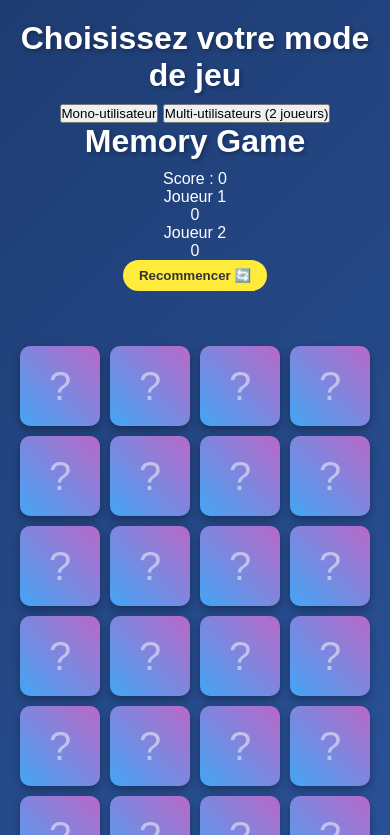
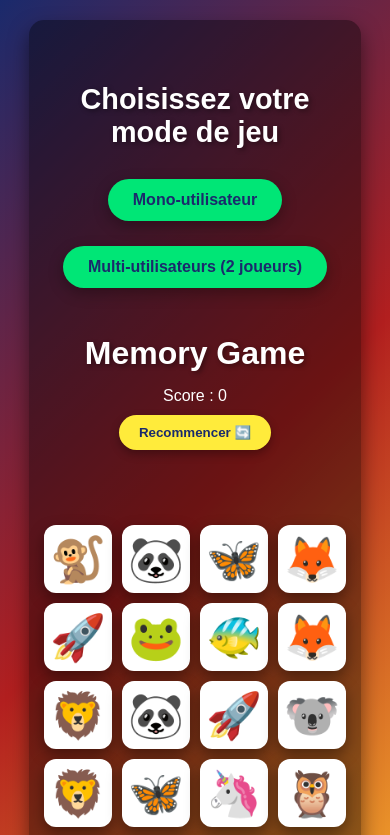
Before and after one commit to Meschackb/Memory-game, a plain HTML site: page index.html in a window 390 px wide. Both pictures are taken after a click on the button "Mono-utilisateur". Shown: the top 835 px of the page. Drawn offline with Linux system fonts and the light colour scheme.

Commit message:
Update style.css

```diff
--- a/style.css
+++ b/style.css
@@ -7,89 +7,185 @@
 
 body {
     font-family: 'Poppins', sans-serif;
-    background: linear-gradient(135deg, #1e3c72 0%, #2a5298 100%);
+    /* Nouveau dégradé plus dynamique */
+    background: linear-gradient(135deg, #1a2a6c 0%, #b21f1f 50%, #fdbb2d 100%);
     min-height: 100vh;
     display: flex;
     justify-content: center;
     align-items: center;
     color: #fff;
     padding: 20px;
+    overflow-y: auto; /* Permet le scroll sur petits écrans */
 }
 
 .container {
     text-align: center;
-    max-width: 600px;
+    max-width: 650px; /* Légèrement plus large */
     width: 100%;
+    background-color: rgba(0, 0, 0, 0.4); /* Fond semi-transparent pour le container */
+    border-radius: 15px;
+    padding: 25px;
+    box-shadow: 0 10px 20px rgba(0, 0, 0, 0.5);
 }
 
-/* En-tête */
-header {
-    margin-bottom: 10px;
+/* Gestion des écrans (accueil vs jeu) */
+.screen {
+    display: none;
+    animation: fadeIn 0.8s ease-out;
 }
 
-h1 {
-    font-weight: 600;
-    margin-bottom: 10px;
-    text-shadow: 2px 2px 4px rgba(0,0,0,0.3);
+.screen.active {
+    display: block;
 }
 
-.stats-container {
+@keyframes fadeIn {
+    from { opacity: 0; transform: translateY(20px); }
+    to { opacity: 1; transform: translateY(0); }
+}
+
+/* Écran de sélection du mode */
+#game-mode-selection {
     display: flex;
+    flex-direction: column;
     justify-content: center;
     align-items: center;
-    flex-wrap: wrap; /* Pour s'adapter aux petits écrans */
-    gap: 15px; /* Réduit un peu le gap */
-    margin-bottom: 15px;
+    min-height: 300px;
 }
 
-.score-display, .attempts-display { /* Applique le même style au score et aux tentatives */
-    font-size: 1.1rem; /* Légèrement plus petit pour faire de la place */
+#game-mode-selection h1 {
+    font-size: 2.2rem;
+    margin-bottom: 30px;
+    text-shadow: 2px 2px 5px rgba(0,0,0,0.4);
+}
+
+.mode-options {
+    display: flex;
+    gap: 25px;
+    flex-wrap: wrap;
+    justify-content: center;
+}
+
+.mode-btn {
+    padding: 15px 30px;
+    font-size: 1.2rem;
     font-weight: bold;
-    background: rgba(255, 255, 255, 0.1);
-    padding: 5px 15px;
-    border-radius: 10px;
+    border: none;
+    border-radius: 30px;
+    cursor: pointer;
+    background-color: #00e676; /* Vert éclatant */
+    color: #1a2a6c; /* Texte sombre sur bouton clair */
+    box-shadow: 0 5px 15px rgba(0,0,0,0.3);
+    transition: transform 0.2s, background-color 0.2s, box-shadow 0.2s;
+}
+
+.mode-btn:hover {
+    transform: translateY(-3px);
+    background-color: #00c853;
+    box-shadow: 0 8px 20px rgba(0,0,0,0.4);
+}
+
+/* En-tête et informations du jeu */
+header {
+    margin-bottom: 20px;
+}
+
+header h1 {
+    font-size: 2.5rem;
+    margin-bottom: 15px;
+    text-shadow: 2px 2px 5px rgba(0,0,0,0.4);
+}
+
+.game-info {
+    display: flex;
+    justify-content: space-between;
+    align-items: center;
+    flex-wrap: wrap; /* Pour petits écrans */
+    gap: 15px;
+}
+
+.stats-group {
+    display: flex;
+    gap: 20px;
+}
+
+/* Affichage du score mono-utilisateur */
+#mono-user-stats .score-display {
+    font-size: 1.4rem;
+    font-weight: bold;
+    background: rgba(255, 255, 255, 0.15);
+    padding: 8px 18px;
+    border-radius: 25px;
+    box-shadow: inset 0 0 10px rgba(255,255,255,0.1);
+}
+
+/* Affichage des scores multi-utilisateurs */
+#multi-user-stats {
+    display: flex;
+    gap: 15px;
+    background: rgba(255, 255, 255, 0.15);
+    padding: 8px 15px;
+    border-radius: 25px;
+    box-shadow: inset 0 0 10px rgba(255,255,255,0.1);
+}
+
+.player-score {
+    display: flex;
+    flex-direction: column;
+    align-items: center;
+    font-size: 1.1rem;
+    font-weight: 600;
+    padding: 5px 10px;
+    border-radius: 15px;
+    transition: background-color 0.3s, transform 0.3s;
+}
+
+.player-score p {
+    margin-bottom: 3px;
+    font-size: 0.9em;
+    color: rgba(255,255,255,0.7);
+}
+
+.player-score span {
+    font-size: 1.5em;
+    font-weight: bold;
+    color: #ffeb3b; /* Jaune pour les scores */
+}
+
+/* Indicateur de tour pour le joueur actif */
+.player-score.active-player {
+    background-color: rgba(255, 255, 255, 0.25);
+    transform: scale(1.05);
 }
 
 #restart-btn {
-    padding: 8px 16px;
+    padding: 10px 20px;
     border: none;
-    border-radius: 20px;
+    border-radius: 25px;
     background-color: #ffeb3b;
-    color: #333;
+    color: #1a2a6c;
     font-weight: bold;
     cursor: pointer;
+    box-shadow: 0 4px 10px rgba(0,0,0,0.3);
     transition: transform 0.2s, background-color 0.2s;
 }
 
 #restart-btn:hover {
     background-color: #ffd600;
-    transform: scale(1.05);
+    transform: scale(1.03);
 }
 
-/* -- Zone de message de statut -- */
+/* --- Zone de message de statut --- */
 .status-message {
-    min-height: 30px;
-    margin-bottom: 15px;
+    min-height: 35px; /* Augmenté */
+    margin-bottom: 20px;
     font-weight: 600;
-    font-size: 1.1rem;
-    text-shadow: 1px 1px 2px rgba(0,0,0,0.5);
+    font-size: 1.2rem;
+    text-shadow: 1px 1px 3px rgba(0,0,0,0.6);
 }
 
-.status-success {
-    color: #00e676; /* Vert vif */
-}
-
-.status-failure {
-    color: #ff1744; /* Rouge vif */
-    font-size: 1.2rem;
-    animation: shake 0.5s;
-}
-
-/* Message pour le deuxième coup */
-.status-warning {
-    color: #ffeb3b; /* Jaune */
-    font-size: 1.15rem;
-}
+.status-success { color: #00e676; }
+.status-failure { color: #ff1744; animation: shake 0.5s; }
+.status-warning { color: #ffeb3b; } /* Utilisé pour le message de tour */
 
 
 @keyframes shake {
@@ -98,8 +194,7 @@ h1 {
     75% { transform: translateX(5px); }
 }
 
-
-/* -- LA GRILLE ET LES CARTES -- */
+/* --- LA GRILLE ET LES CARTES --- */
 
 .memory-grid {
     display: grid;
@@ -127,6 +222,11 @@ h1 {
     transform: rotateY(180deg);
 }
 
+/* Classe temporaire pour la pré-visualisation */
+.card.preview-flipped {
+    transform: rotateY(180deg);
+}
+
 .card-front, .card-back {
     position: absolute;
     width: 100%;
@@ -134,18 +234,19 @@ h1 {
     top: 0;
     left: 0;
     backface-visibility: hidden;
-    border-radius: 10px;
+    border-radius: 12px; /* Coins un peu plus ronds */
     display: flex;
     justify-content: center;
     align-items: center;
-    box-shadow: 0 4px 8px rgba(0,0,0,0.3);
-    font-size: 3.5em;
+    box-shadow: 0 6px 15px rgba(0,0,0,0.4);
+    font-size: 3.8em; /* Emojis plus grands */
     user-select: none;
 }
 
 .card-front {
     background: linear-gradient(45deg, #42a5f5, #ba68c8);
     color: rgba(255,255,255,0.5);
+    font-size: 2.2em; /* Taille du ? */
 }
 .card-front::after {
     content: '?';
@@ -154,17 +255,74 @@ h1 {
 .card-back {
     background-color: #fff;
     transform: rotateY(180deg);
+    color: #333; /* Couleur par défaut des emojis */
 }
 
 .card.matched .card-back {
     background-color: #00e676;
     color: #fff;
+    box-shadow: 0 6px 15px rgba(0,230,118,0.6); /* Ombre verte pour les paires trouvées */
 }
 
+/* Utilitaires */
+.hidden {
+    display: none !important;
+}
 
 /* RESPONSIVE */
-@media (max-width: 500px) {
-    .memory-grid { gap: 10px; }
-    .card-front, .card-back { font-size: 2.5em; }
-    .score-display, .attempts-display { font-size: 0.9rem; }
+@media (max-width: 600px) {
+    .container {
+        padding: 15px;
+        max-width: 95%;
+    }
+    #game-mode-selection h1 {
+        font-size: 1.8rem;
+    }
+    .mode-btn {
+        padding: 12px 25px;
+        font-size: 1rem;
+    }
+    header h1 {
+        font-size: 2rem;
+    }
+    .game-info {
+        flex-direction: column;
+        gap: 10px;
+    }
+    .stats-group {
+        gap: 10px;
+    }
+    #mono-user-stats .score-display,
+    #multi-user-stats {
+        padding: 6px 12px;
+        font-size: 1.1rem;
+    }
+    .player-score {
+        padding: 3px 8px;
+        font-size: 0.9rem;
+    }
+    .player-score span {
+        font-size: 1.2em;
+    }
+    .memory-grid {
+        gap: 10px;
+    }
+    .card-front, .card-back {
+        font-size: 2.8em;
+    }
+    .card-front::after {
+        font-size: 1.8em;
+    }
+    .status-message {
+        font-size: 1rem;
+    }
 }
+
+@media (max-width: 380px) {
+    .mode-options {
+        flex-direction: column;
+    }
+    .mode-btn {
+        width: 80%;
+    }
+}
```
